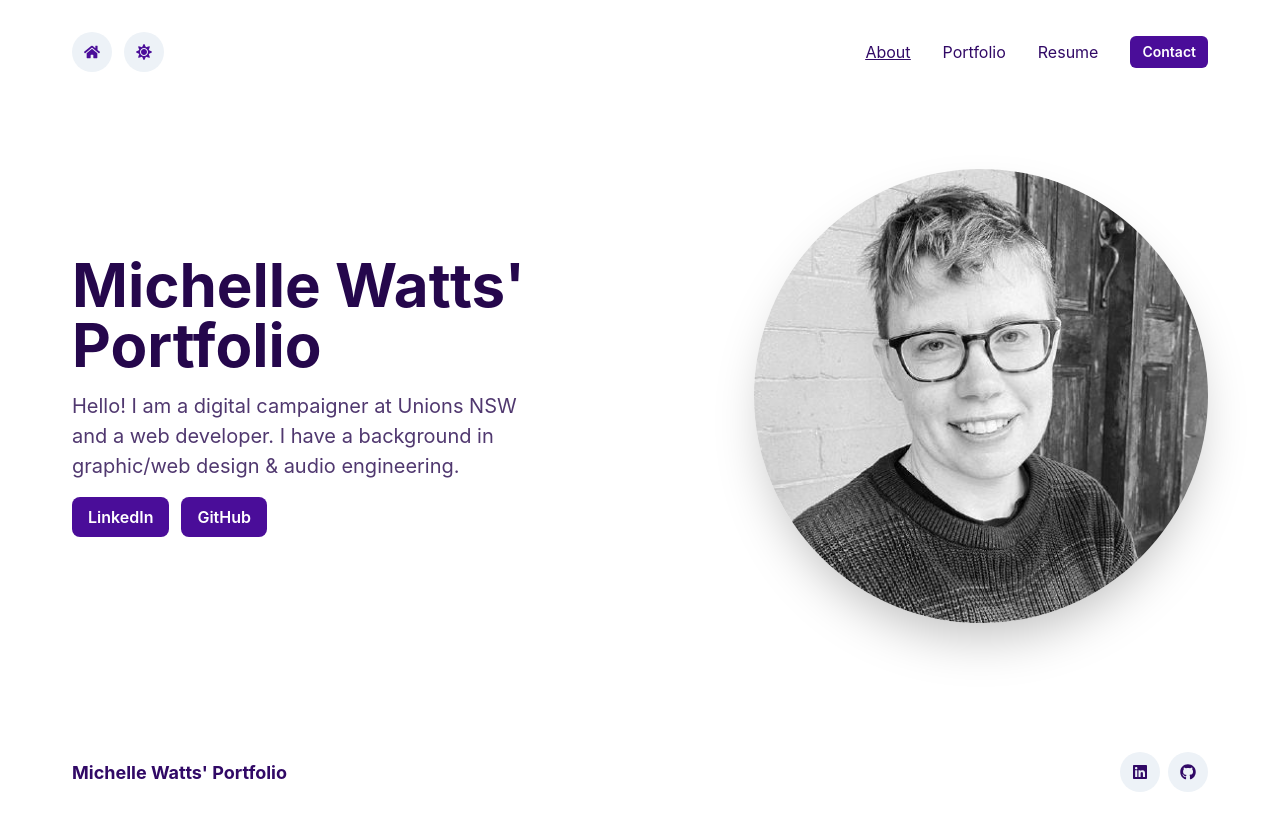
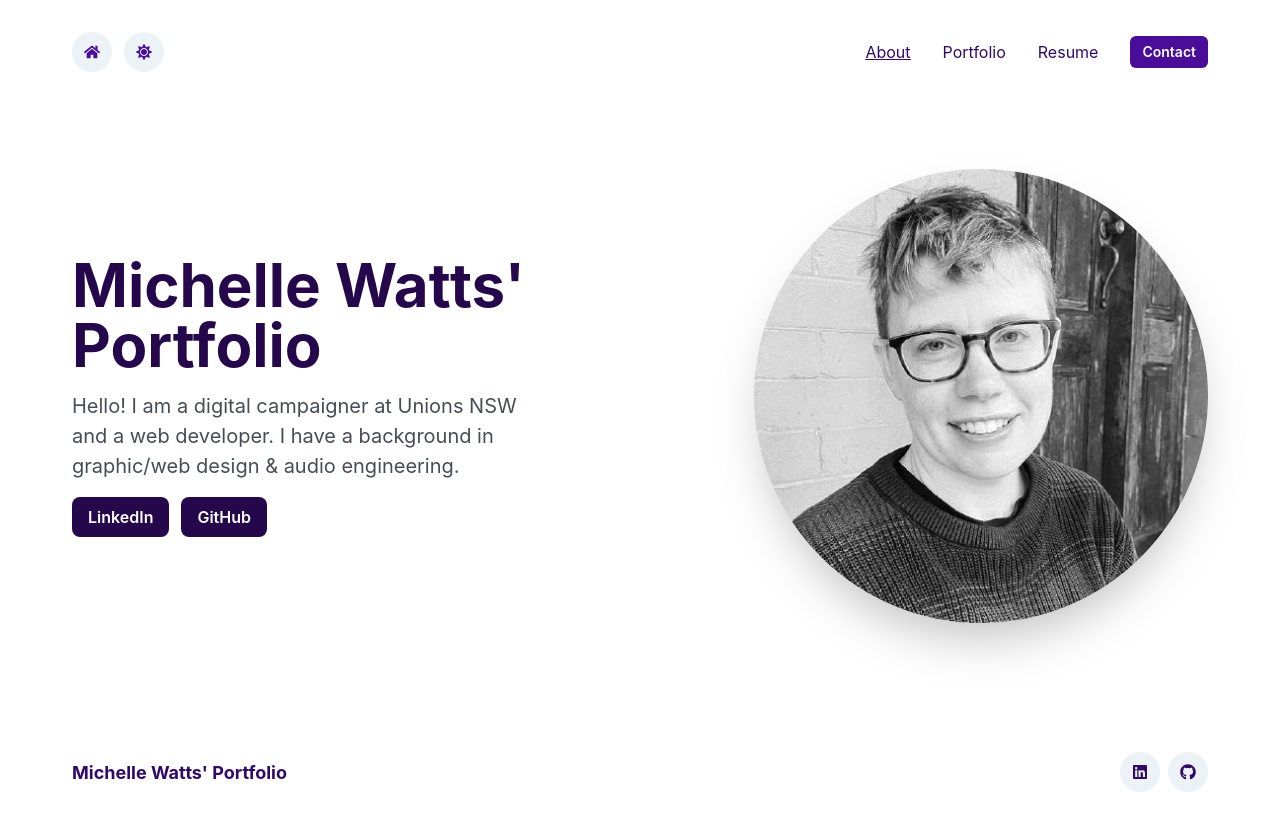
Before and after one commit to michellewatts20000/watts-react-portfolio-chakra, a React (Create React App) app: page / in a window 1280 px wide. Built offline with nearby package versions, Linux system fonts and the light colour scheme.

Commit message:
dark mode

```diff
--- a/src/components/sections/Hero.js
+++ b/src/components/sections/Hero.js
@@ -1,5 +1,6 @@
 import React from "react";
 import PropTypes from "prop-types";
+// import { mode } from '@chakra-ui/theme-tools';
 import {
   Box,
   Button,
@@ -8,7 +9,8 @@ import {
   Heading,
   Stack,
   Center,
-  Link
+  Link,
+  useColorModeValue
 } from "@chakra-ui/react";
 import { motion } from "framer-motion"
 
@@ -25,6 +27,7 @@ export default function Hero({
   return (
     <Flex
       align="center"
+      color={useColorModeValue('gray.800', 'gray.200')}
       justify={{ base: "center", md: "space-around", xl: "space-between" }}
       direction={{ base: "column-reverse", md: "row" }}
       wrap="no-wrap"
@@ -34,6 +37,7 @@ export default function Hero({
       {...rest}
     >
       <Stack
+
         spacing={4}
         w={{ base: "80%", md: "40%" }}
         align={["center", "center", "flex-start", "flex-start"]}
@@ -42,7 +46,7 @@ export default function Hero({
           as="h1"
           size="3xl"
           fontWeight="bold"
-          color="primary.800"
+          color={useColorModeValue('primary.800', 'gray.100')}
           textAlign={["center", "center", "left", "left"]}
         >
           {title}
@@ -50,7 +54,7 @@ export default function Hero({
         <Heading
           as="h2"
           size="md"
-          color="primary.800"
+          color={useColorModeValue('gray.800', 'gray.100')}
           opacity="0.8"
           fontWeight="normal"
           lineHeight={1.5}
@@ -63,6 +67,8 @@ export default function Hero({
            <motion.div whileHover={{ scale: 1.1, opacity: 1 }}>
           <Button
             colorScheme="primary"
+            color={useColorModeValue('white', 'primary.800')}
+            bg={useColorModeValue('primary.800', 'white')}
             borderRadius="8px"
             py="4"
             px="4"
@@ -78,6 +84,8 @@ export default function Hero({
             <motion.div whileHover={{ scale: 1.1, opacity: 1 }}>
           <Button
             colorScheme="primary"
+            color={useColorModeValue('white', 'primary.800')}
+            bg={useColorModeValue('primary.800', 'white')}
             borderRadius="8px"
             py="4"
             px="4"
--- a/src/utils/theme.js
+++ b/src/utils/theme.js
@@ -1,4 +1,5 @@
 import { extendTheme } from "@chakra-ui/react";
+
 
 const colors = {
   primary: {
@@ -15,22 +16,16 @@ const colors = {
    fonts: {
     heading: "Open Sans",
     body: "Raleway",
-  },
-  modes: {
-      dark: {
-        bg: '#333',
-        color:'white'
-      },
-      light: {
-        bg: '#ddd'
+  }
+};
 
-      },
-    }
-};
+const config = {
+  initialColorMode: "light",
+  useSystemColorMode: false,
+}
 
 
 
-
-const customTheme = extendTheme({ colors });
+const customTheme = extendTheme({ colors, config });
 
 export default customTheme;
```
